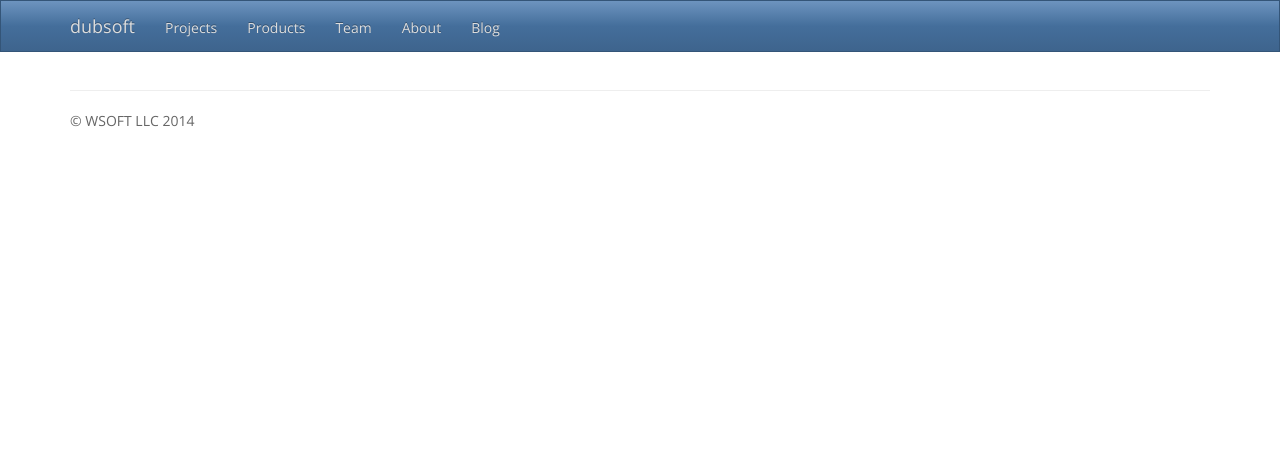
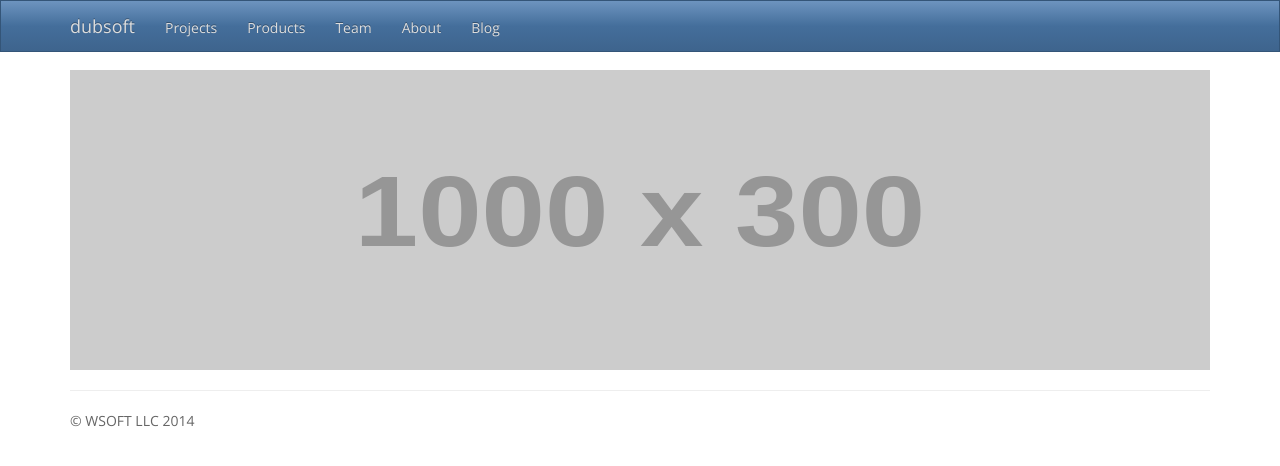
Before and after one commit to dubsoft/dubsoft-www, a Jekyll site: the page built from index.html, in a window 1280 px wide. Shown: the top 466 px of the page. Built offline with Jekyll 4.4.1, drawn with Linux system fonts in a browser that asks for light colours; nearby versions of some CDN libraries; Markdown is read by kramdown in place of the engine named in the settings.

Commit message:
Full screen width 1000x300 placehold.it

```diff
--- a/index.html
+++ b/index.html
@@ -4,5 +4,9 @@ title: dubsoft
 ---
 
 <div class="row">
-
+  <div class="col-md-12">
+    <img height="300px"
+         width="100%"
+    src="http://placehold.it/1000x300.jpg"/>
+  </div>
 </div>
```
